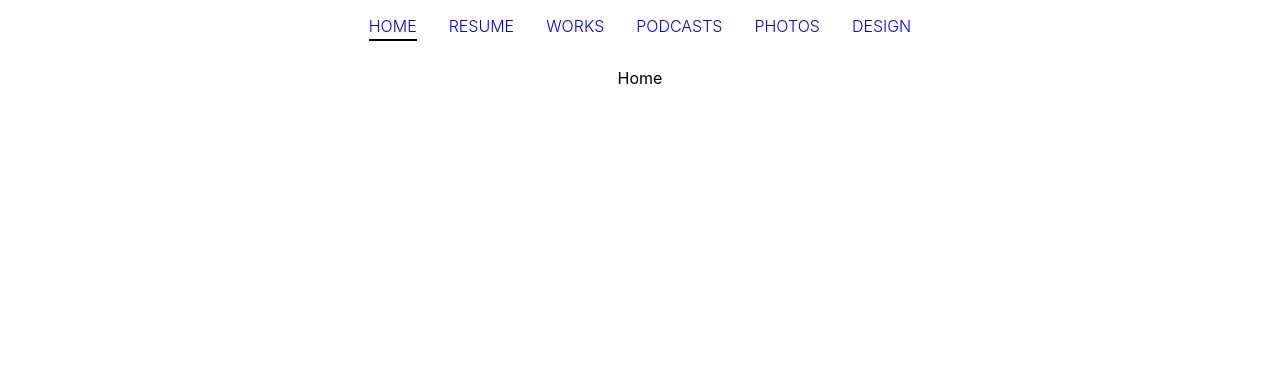
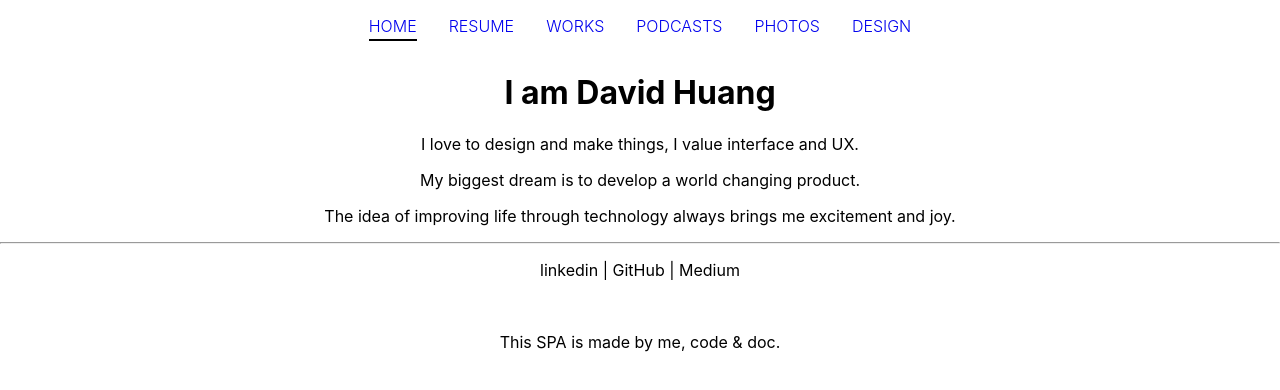
Before and after one commit to sailor95/portfolio-spa-v2, a React (Create React App) app: page / in a window 1280 px wide. Shown: the top 390 px of the page. Built offline with nearby package versions, Linux system fonts and the light colour scheme.

Commit message:
[container] Temp data for design

```diff
--- a/src/containers/navbar/home/HomePage.js
+++ b/src/containers/navbar/home/HomePage.js
@@ -4,7 +4,14 @@ class HomePage extends React.Component {
     render() {
         return (
             <div>
-                Home
+                <h1>I am David Huang</h1>
+                <p>I love to design and make things, I value interface and UX.</p>
+                <p>My biggest dream is to develop a world changing product.</p>
+                <p>The idea of improving life through technology always brings me excitement and joy.</p>
+                <hr />
+                <p>linkedin | GitHub | Medium</p>
+                <br />
+                <p>This SPA is made by me, code & doc.</p>
             </div>
         );
     }
```
